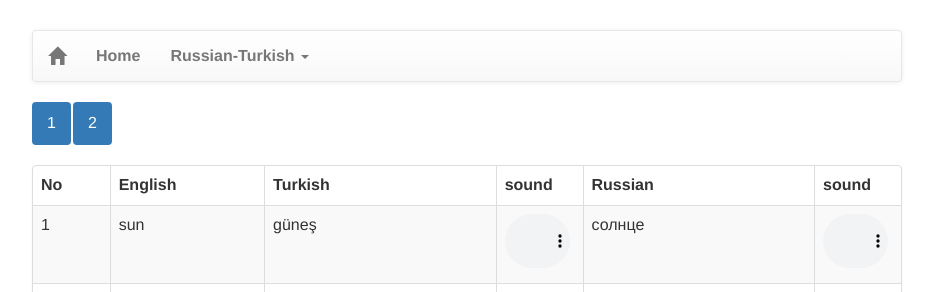
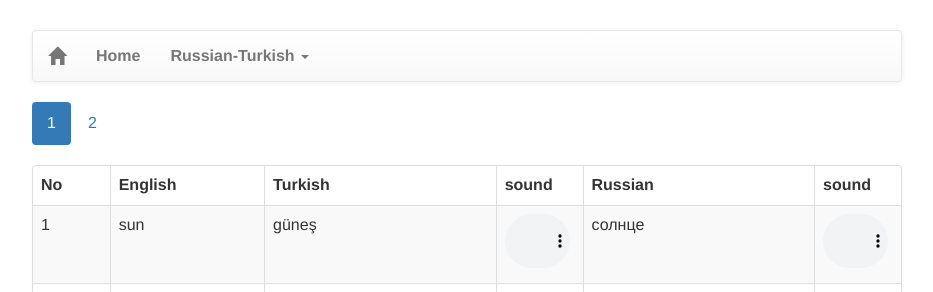
Before and after one commit to study-language/study-language-github.io, a Jekyll site: the page built from pages/russian-turkish-vocabulary.md, in a window 1280 px wide. Shown: the top 292 px of the page, without its empty margins (173-1106 px from the left). Built offline with Jekyll 4.4.1, drawn with Linux system fonts in a browser that asks for light colours; our own code applies the rules of GitHub Pages for plain Markdown files; the repository's description, which GitHub fills in, is left out.

Commit message:
Update russian-turkish-vocabulary.md

```diff
--- a/pages/russian-turkish-vocabulary.md
+++ b/pages/russian-turkish-vocabulary.md
@@ -5,16 +5,18 @@
 
 <ul class="nav nav-pills" role="tablist">
     <li role="presentation" class="active"><a href="#s1" aria-controls="s1" role="tab" data-toggle="tab">1</a></li>
-    <li role="presentation" class="active"><a href="#s2" aria-controls="s2" role="tab" data-toggle="tab">2</a></li>
+    <li role="presentation" class=""><a href="#s2" aria-controls="s2" role="tab" data-toggle="tab">2</a></li>
 </ul>
 
 <div style="margin-top:20px"></div>
 
-{% for i in (1..2) %}
+
 
 
 
 <div class="tab-content">
+
+{% for i in (1..2) %}
 
     <div role="tabpanel" class="tab-pane active" id="s{{ i }}">
 
@@ -60,8 +62,5 @@
 
     </div>
 
-
+{% endfor %}
 </div>
-
-
-{% endfor %}
```
